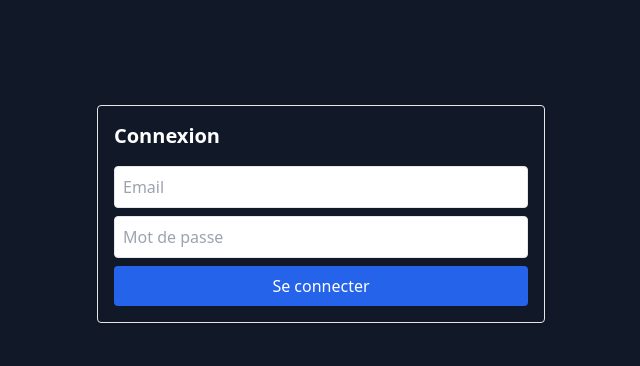
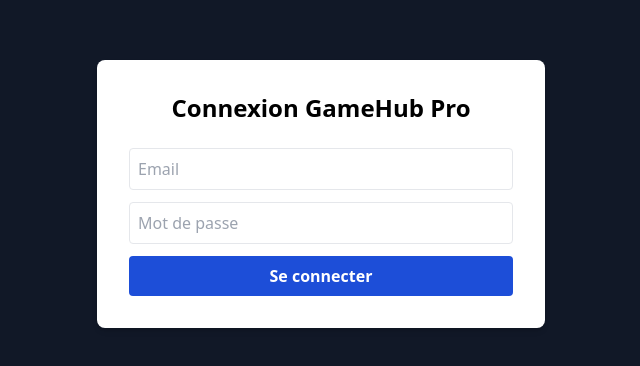
Before and after one commit to BRAINCaen/synergia-app-V3, a React (Vite) app: page / in a window 1280 px wide. Shown: the part 206-572 px from the top of the page, without its empty margins (319-959 px from the left). Built offline with nearby package versions, Linux system fonts and the light colour scheme; no server answers.

Commit message:
Update Login.tsx

```diff
--- a/src/shared/components/Login.tsx
+++ b/src/shared/components/Login.tsx
@@ -15,16 +15,15 @@
       navigate('/register');
     } catch (error) {
       alert("Erreur de connexion");
-      console.error(error);
     }
   };
 
   return (
-    <form onSubmit={handleLogin} className="max-w-md mx-auto mt-10 p-4 border rounded shadow">
-      <h2 className="text-xl font-bold mb-4">Connexion</h2>
-      <input type="email" value={email} onChange={e => setEmail(e.target.value)} placeholder="Email" className="w-full mb-2 p-2 border rounded" />
-      <input type="password" value={password} onChange={e => setPassword(e.target.value)} placeholder="Mot de passe" className="w-full mb-2 p-2 border rounded" />
-      <button type="submit" className="w-full bg-blue-600 text-white p-2 rounded">Se connecter</button>
+    <form onSubmit={handleLogin} className="bg-white text-black max-w-md w-full p-8 rounded-lg shadow-md">
+      <h2 className="text-2xl font-bold text-center mb-6">Connexion GameHub Pro</h2>
+      <input type="email" value={email} onChange={e => setEmail(e.target.value)} placeholder="Email" className="w-full mb-3 p-2 border rounded" />
+      <input type="password" value={password} onChange={e => setPassword(e.target.value)} placeholder="Mot de passe" className="w-full mb-3 p-2 border rounded" />
+      <button type="submit" className="w-full bg-blue-700 text-white p-2 rounded font-semibold">Se connecter</button>
     </form>
   );
 };
```
